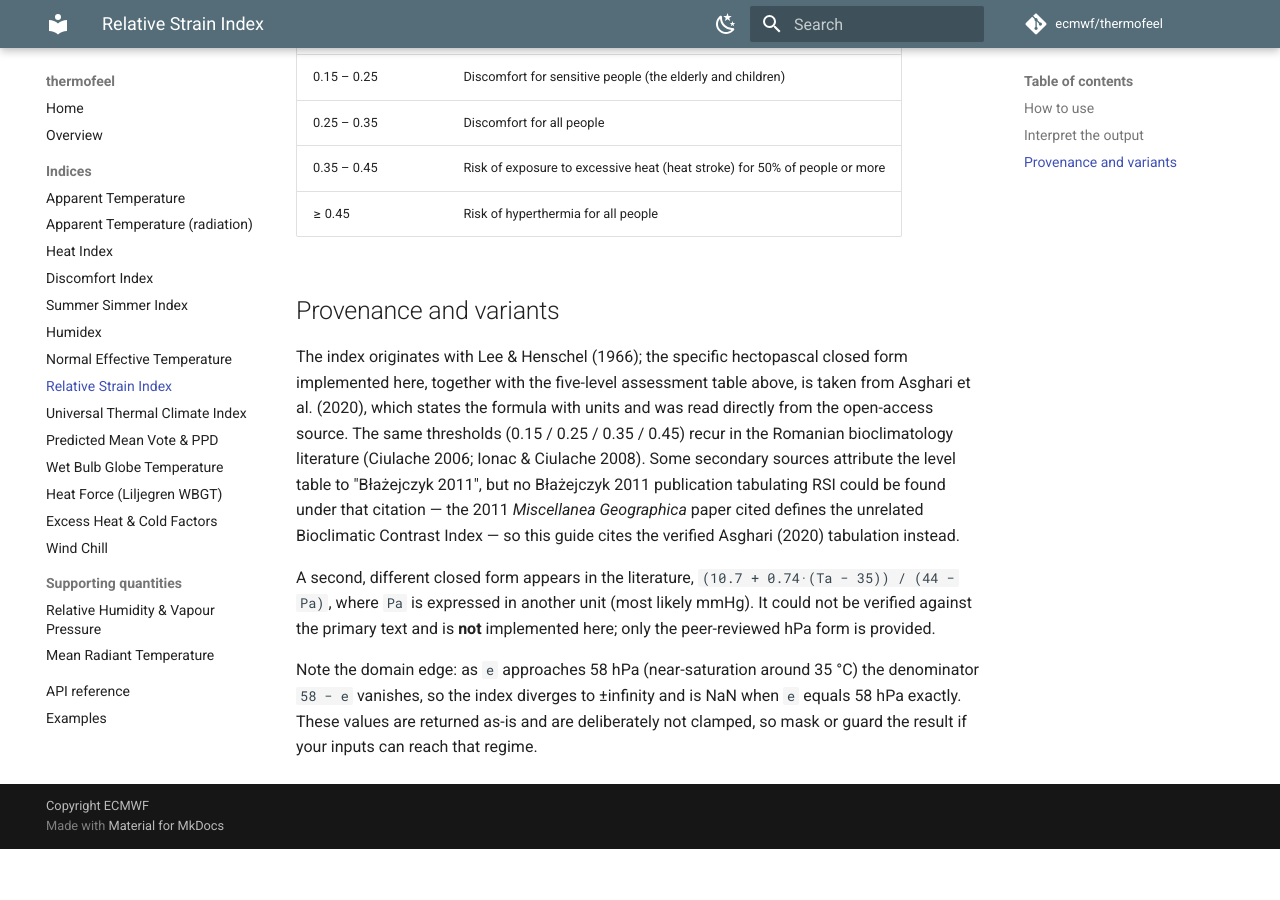
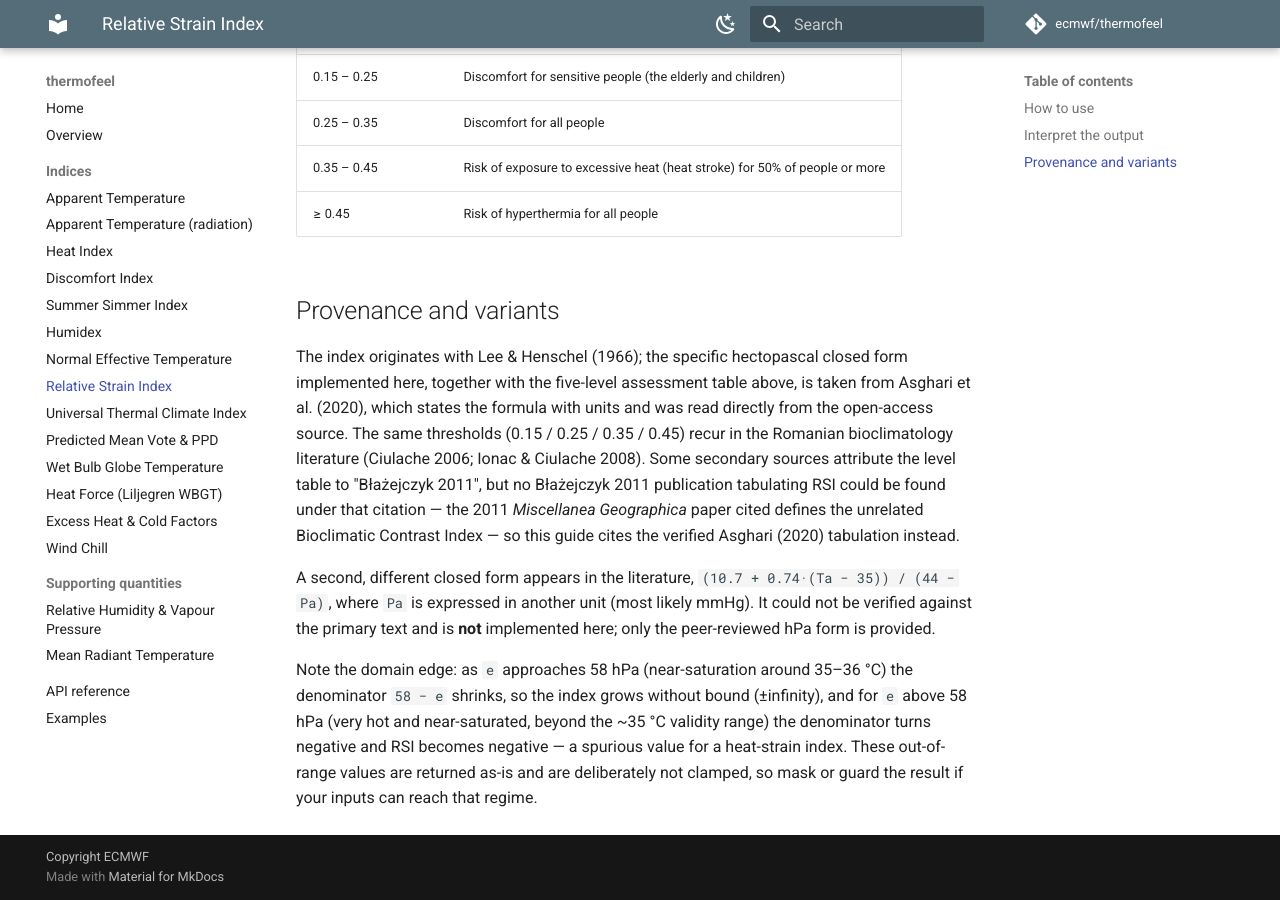
Before and after one commit to ecmwf/thermofeel, an MkDocs documentation site: the page built from docs/guide/relativestrainindex.md, in a window 1280 px wide and 900 px high, scrolled down 1046 px. Built offline with MkDocs 1.6.1 and Material for MkDocs 9.7.7, drawn with Linux system fonts in a browser that asks for light colours; comment, search, counter and statistics services are not loaded; before the commit the page ends 1895 px from its top, so only the background shows below that.

```diff
--- a/docs/guide/relativestrainindex.md
+++ b/docs/guide/relativestrainindex.md
@@ -64,7 +64,10 @@ A second, different closed form appears in the literature,
 (most likely mmHg). It could not be verified against the primary text and is
 **not** implemented here; only the peer-reviewed hPa form is provided.
 
-Note the domain edge: as `e` approaches 58 hPa (near-saturation around 35 °C) the
-denominator `58 − e` vanishes, so the index diverges to ±infinity and is NaN when
-`e` equals 58 hPa exactly. These values are returned as-is and are deliberately
-not clamped, so mask or guard the result if your inputs can reach that regime.
+Note the domain edge: as `e` approaches 58 hPa (near-saturation around 35–36 °C)
+the denominator `58 − e` shrinks, so the index grows without bound (±infinity),
+and for `e` above 58 hPa (very hot and near-saturated, beyond the ~35 °C validity
+range) the denominator turns negative and RSI becomes negative — a spurious value
+for a heat-strain index. These out-of-range values are returned as-is and are
+deliberately not clamped, so mask or guard the result if your inputs can reach
+that regime.
```
Also changed, not shown: plans/ROBUSTNESS.md (+29 -5 lines), 2 other files.
